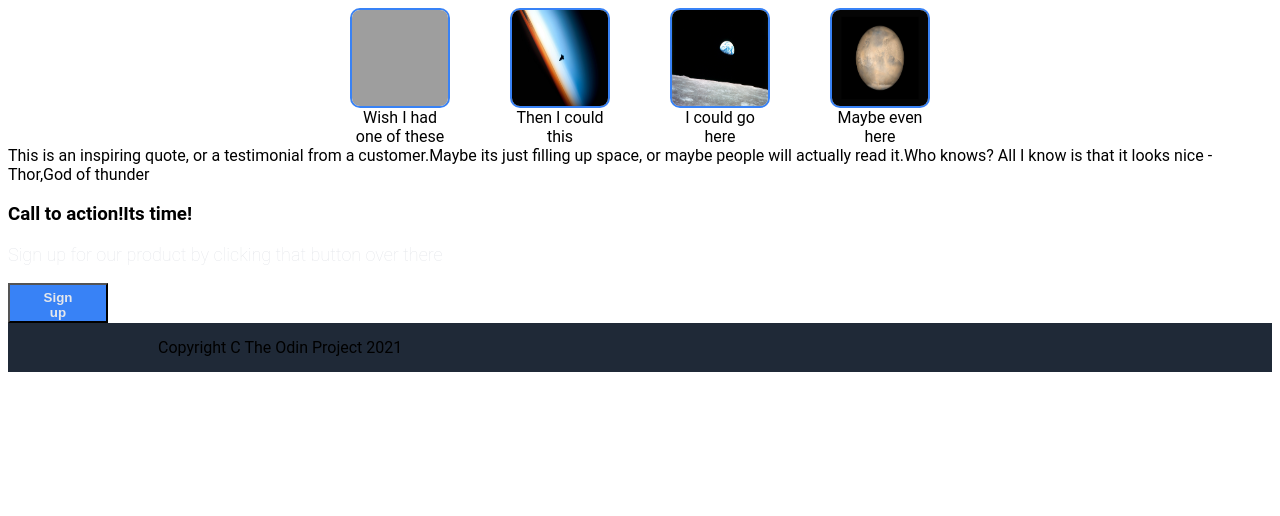
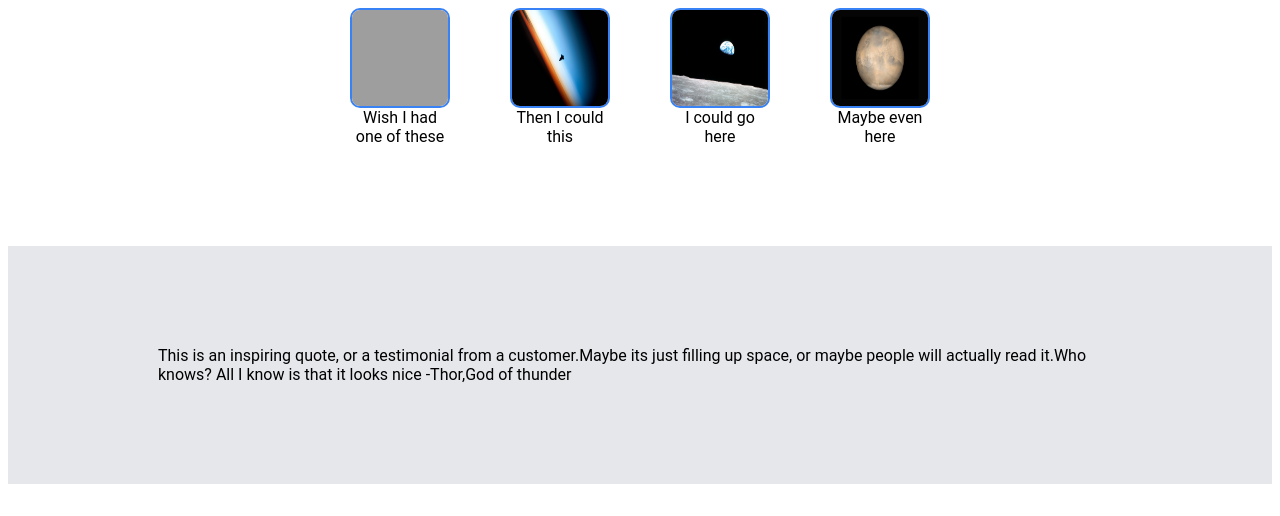
Before and after one commit to SandilePatrickGamede/First-landing-page, a plain HTML site: page index.html in a window 1280 px wide. Shown: the part 436-952 px from the top of the page. Before the commit the page ends 816 px from the top, so only its background shows below. Drawn offline with Linux system fonts and the light colour scheme; grey boxes are pictures that could not be loaded.

Commit message:
add class .inspiration with child div and span
child div .qoute and span
.inspiration has margin 100px 0 and padding: 100px 150px

```diff
--- a/index.html
+++ b/index.html
@@ -43,11 +43,13 @@
       <img src="./images/mars.jpg" alt="image-of-mars - Photo by NASA on unsplash">
       <div class="text">Maybe even here</div></div>
  </div>
-      <div>
+ <div class="inspiration">
+      <div class="qoute">
     This is an inspiring quote, or a testimonial from a customer.Maybe its just filling up
     space, or maybe people will actually read it.Who knows? All I know is that it looks nice
-    -Thor,God of thunder
+     <span>-Thor,God of thunder</span>
    </div>
+  </div>
    <div>
     <h3>Call to action!Its time!</h3>
      <p>Sign up for our product by clicking that button over there</p>
--- a/style.css
+++ b/style.css
@@ -90,3 +90,9 @@ img {
   border:2px solid #3882f6;
   border-radius: 10px;
 }
+
+.inspiration {
+  background-color: #e5e7eb;
+  margin: 100px 0;
+  padding: 100px 150px;
+}
```
